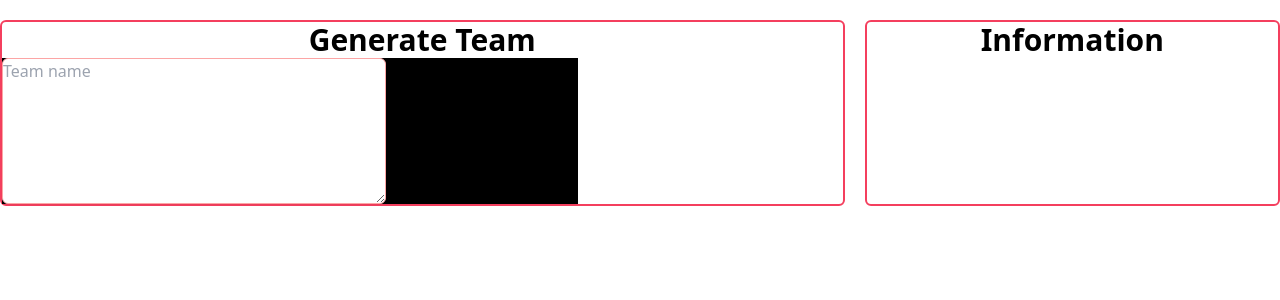
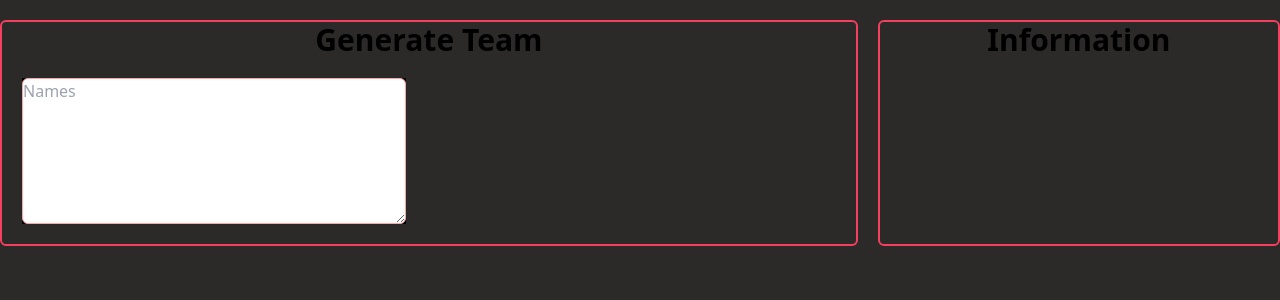
Before and after one commit to Mathias231/Team-randomizer, a React (Create React App) app in the folder client/: page / in a window 1280 px wide. Shown: the top 300 px of the page. Built offline with nearby package versions, Linux system fonts and the light colour scheme.

Commit message:
made div smaller and added margin-5

```diff
--- a/client/src/components/Form/RandomizeForm.js
+++ b/client/src/components/Form/RandomizeForm.js
@@ -5,7 +5,7 @@ import Input from '../Input/Input';
 
 export default function Randomize(props) {
     return(
-        <div className="max-w-xl bg-black">
+        <div className="max-w-sm bg-black m-5">
             <Input />
         </div>
     )
--- a/client/src/components/Input/Input.js
+++ b/client/src/components/Input/Input.js
@@ -6,7 +6,7 @@ export default function Input() {
       <textarea
       rows={6}
       className="shadow-sm w-96 border block border-red-300 rounded-md overflow-auto"
-      placeholder="Team name"
+      placeholder="Names"
       defaultValue={''}
     />
     )
--- a/client/src/index.css
+++ b/client/src/index.css
@@ -1,3 +1,7 @@
 @tailwind base;
 @tailwind components;
 @tailwind utilities;
+
+body {
+    background-color: rgb(44, 41, 41);
+}
```
